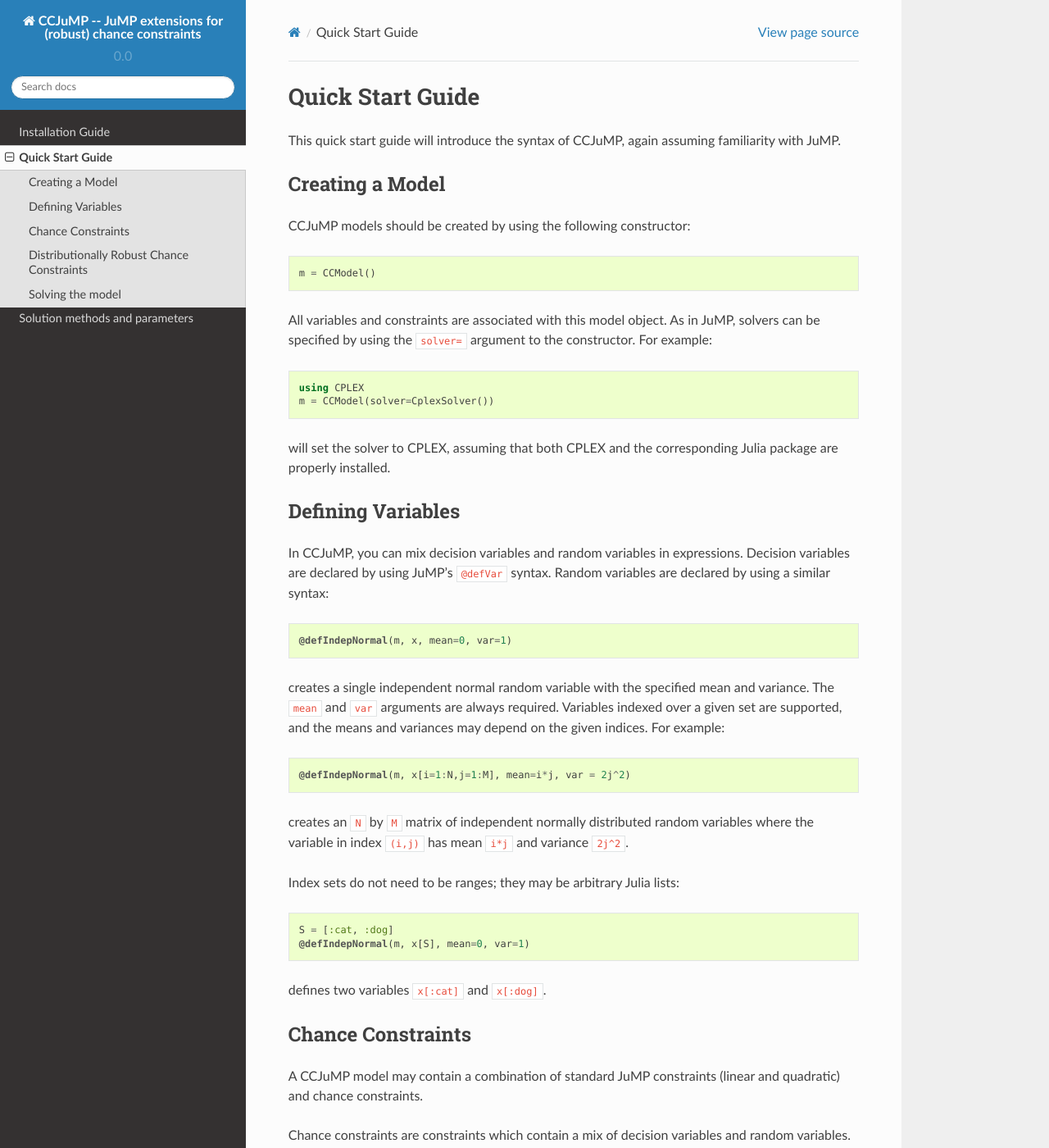
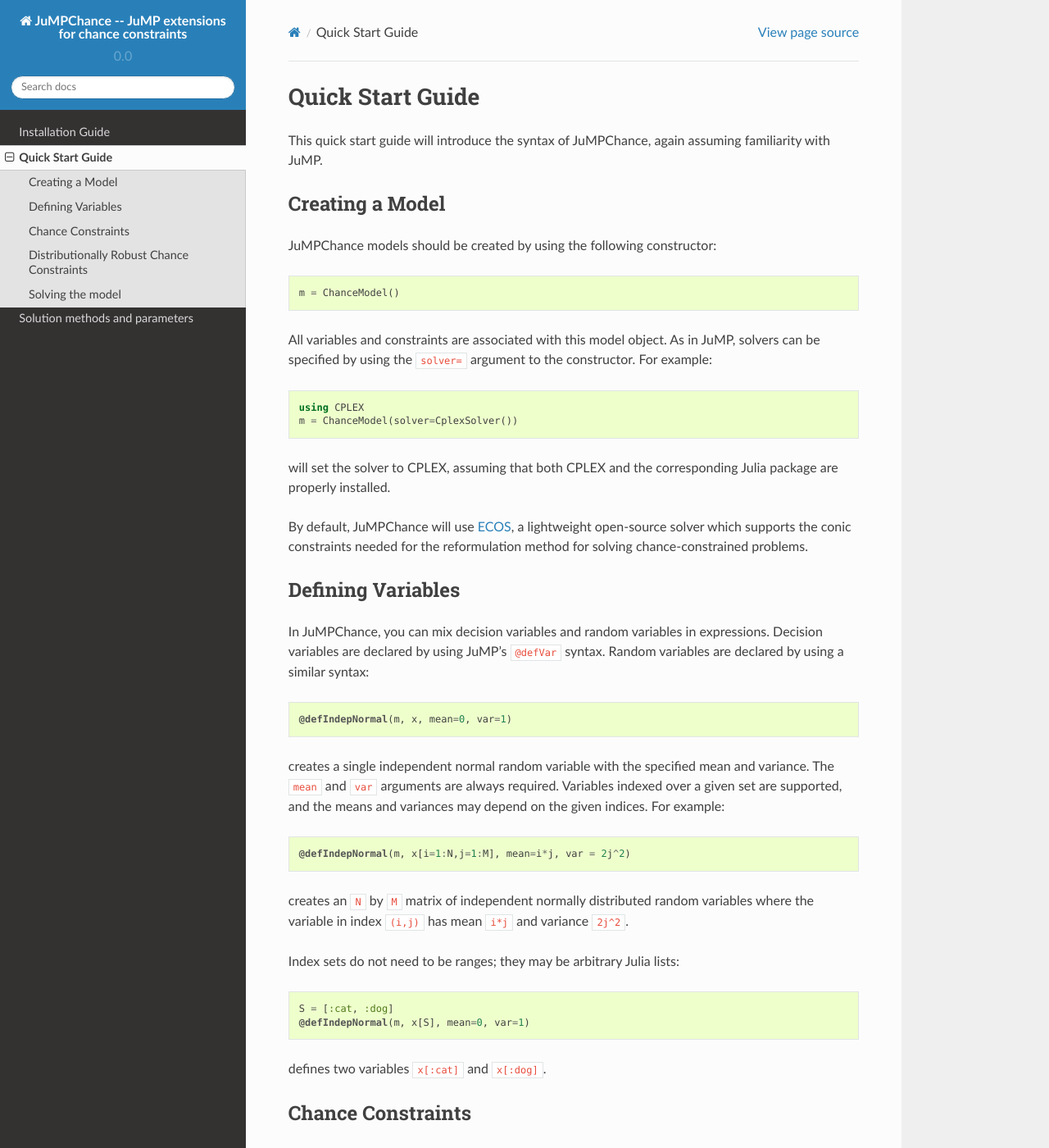
Before and after one commit to mlubin/JuMPChance.jl, a Sphinx documentation site: the page built from doc/quickstart.rst, in a window 1280 px wide and 1400 px high. Shown: the whole window at 82% size. Built offline with Sphinx 7.4.7 and the Read the Docs theme 2.0.0, drawn with Linux system fonts in a browser that asks for light colours; some of the changed text lies outside the part shown.

Commit message:
more renaming

```diff
--- a/doc/conf.py
+++ b/doc/conf.py
@@ -48,7 +48,7 @@ source_suffix = '.rst'
 master_doc = 'index'
 
 # General information about the project.
-project = u'CCJuMP -- JuMP extensions for (robust) chance constraints'
+project = u'JuMPChance -- JuMP extensions for chance constraints'
 AUTHORS = u"Miles Lubin"
 copyright = u'2014, '+AUTHORS
 
@@ -176,7 +176,7 @@ highlight_language = 'julia'
 #html_file_suffix = None
 
 # Output file base name for HTML help builder.
-htmlhelp_basename = 'CCJuMPJlDoc'
+htmlhelp_basename = 'JuMPChanceJlDoc'
 
 
 # -- Options for LaTeX output --------------------------------------------------
@@ -202,7 +202,7 @@ latex_elements = {
 # Grouping the document tree into LaTeX files. List of tuples
 # (source start file, target name, title, author, documentclass [howto/manual]).
 latex_documents = [
-  ('ccjump', 'CCJuMP.jl.tex', u'CCJuMP.jl Documentation',
+  ('jumpchance', 'JuMPChance.jl.tex', u'JuMPChance Documentation',
    AUTHORS, 'manual'),
 ]
 
@@ -232,7 +232,7 @@ latex_documents = [
 # One entry per manual page. List of tuples
 # (source start file, name, description, authors, manual section).
 man_pages = [
-    ('ccjump', 'CCJuMP', u'CCJuMP.jl Documentation',
+    ('jumpchance', 'JuMPChance', u'JuMPChance Documentation',
      [AUTHORS], 1)
 ]
 
@@ -246,8 +246,8 @@ man_pages = [
 # (source start file, target name, title, author,
 #  dir menu entry, description, category)
 texinfo_documents = [
-  ('ccjump', 'CCJuMP', u'CCJuMP.jl Documentation',
-   AUTHORS, 'CCJuMP', 'CCJuMP -- Julia for Mathematical Programming.',
+  ('jumpchance', 'JuMPChance', u'JuMPChance.jl Documentation',
+   AUTHORS, 'JuMPChance', 'JuMPChance -- Julia for Mathematical Programming.',
    'Miscellaneous'),
 ]
 
--- a/doc/quickstart.rst
+++ b/doc/quickstart.rst
@@ -4,31 +4,35 @@
 Quick Start Guide
 -----------------
 
-This quick start guide will introduce the syntax of CCJuMP, again assuming
+This quick start guide will introduce the syntax of JuMPChance, again assuming
 familiarity with JuMP.
 
 
 Creating a Model
 ^^^^^^^^^^^^^^^^
 
-CCJuMP models should be created by using the following constructor::
+JuMPChance models should be created by using the following constructor::
 
-    m = CCModel()
+    m = ChanceModel()
 
 All variables and constraints are associated with this model object.
 As in JuMP, solvers can be specified by using the ``solver=`` argument to the constructor.
 For example::
 
     using CPLEX
-    m = CCModel(solver=CplexSolver())
+    m = ChanceModel(solver=CplexSolver())
 
 will set the solver to CPLEX, assuming that both CPLEX and the corresponding
 Julia package are properly installed.
 
+By default, JuMPChance will use `ECOS <https://github.com/JuliaOpt/ECOS.jl>`_,
+a lightweight open-source solver which supports the conic constraints needed for the
+reformulation method for solving chance-constrained problems.
+
 Defining Variables
 ^^^^^^^^^^^^^^^^^^
 
-In CCJuMP, you can mix decision variables and random variables in expressions.
+In JuMPChance, you can mix decision variables and random variables in expressions.
 Decision variables are declared by using JuMP's ``@defVar`` syntax.
 Random variables are declared by using a similar syntax::
 
@@ -55,7 +59,7 @@ defines two variables ``x[:cat]`` and ``x[:dog]``.
 Chance Constraints
 ^^^^^^^^^^^^^^^^^^
 
-A CCJuMP model may contain a combination of standard JuMP constraints
+A JuMPChance model may contain a combination of standard JuMP constraints
 (linear and quadratic) and chance constraints.
 
 Chance constraints are constraints which contain a mix of decision
@@ -111,7 +115,7 @@ this is
 
 Using the above notation, let the uncertainty interval on the mean of :math:`z_i` be :math:`[\hat\mu_i - \alpha_i,\hat\mu_i + \alpha_i]` and on the variance :math:`[\hat\sigma_i^2 - \beta_i, \hat\sigma_i^2 + \beta_i]` where :math:`\alpha_i \geq 0` and :math:`\beta_i \geq 0`.
 
-Currently CCJuMP supports only the following uncertainty sets on the means and variances:
+Currently JuMPChance supports only the following uncertainty sets on the means and variances:
 
 .. math::
     M = \left\{ (\mu_1,\ldots,\mu_k) : \exists (s_1,\ldots,s_k) \text{ such that }\mu_i = \hat\mu_i + s_i, |s_i| \leq \alpha_i, \sum_{i=1}^k \frac{|s_i|}{\alpha_i} \leq \Gamma_\mu \right\}
@@ -130,19 +134,19 @@ Solving the model
 
 After the model `m` has been created and all constraints added, calling::
 
-    solvecc(m,method=:Cuts)
+    solvechance(m,method=:Cuts)
 
 or::
 
-    solvecc(m,method=:Reformulate)
+    solvechance(m,method=:Reformulate)
 
-will tell CCJuMP to solve the model. The available solution methods are described
+will tell JuMPChance to solve the model. The available solution methods are described
 in the following section.
 
-The ``solvecc`` function also returns a solution status. This should be checked
+The ``solvechance`` function also returns a solution status. This should be checked
 to confirm that the model was successfully solved to optimality, for example::
 
-    status = solvecc(m)
+    status = solvechance(m)
     if status == :Optimal
         println("Solved to optimality")
     else
```
Also changed, not shown: doc/README.md (+3 -3 lines), doc/index.rst (+18 -7 lines), doc/installation.rst (+9 -9 lines), 3 other files.
